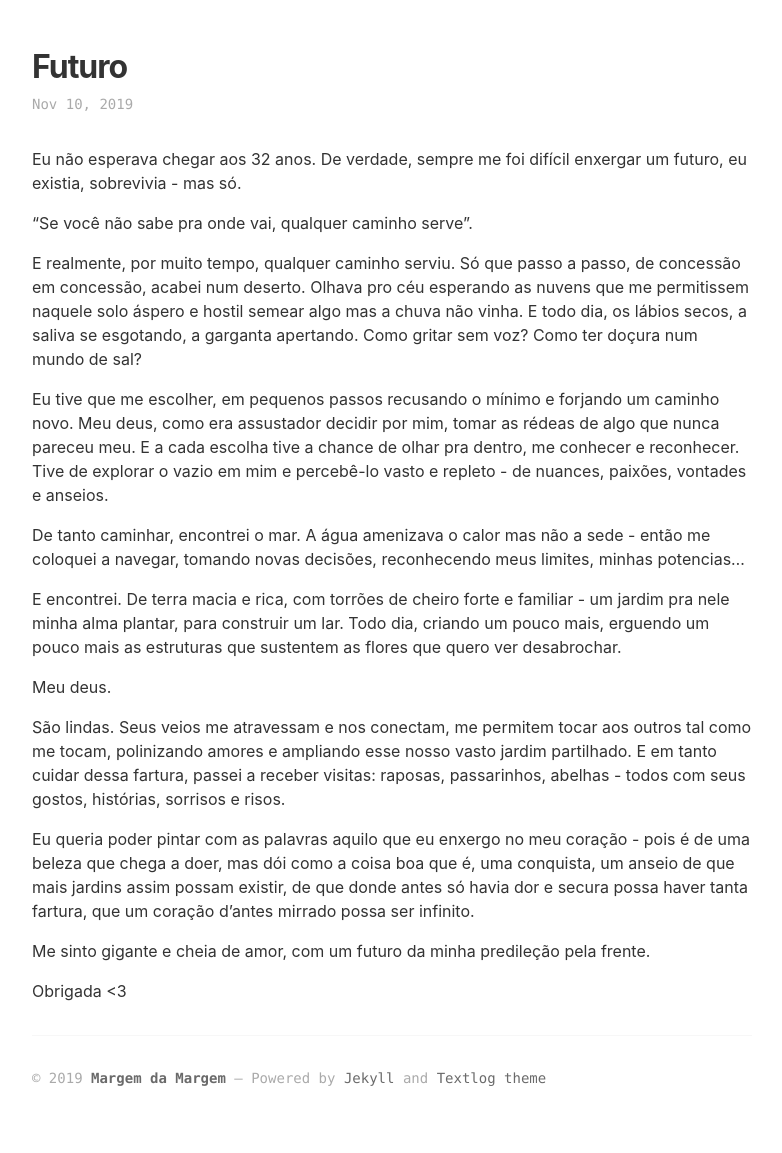
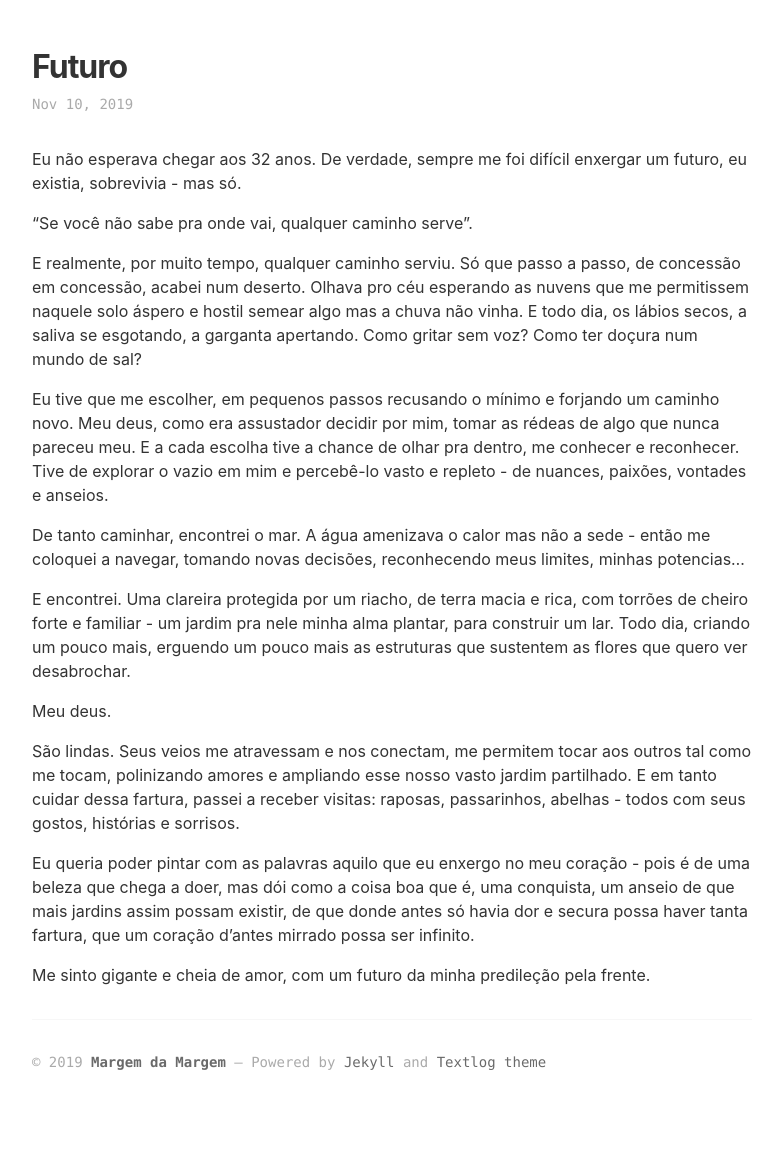
Before and after one commit to ThaisRobba/thaisrobba.github.io, a Jekyll site: the page built from _posts/2019-11-10-futuro.md, in a window 1280 px wide. Shown: the whole page, without its empty margins (8-790 px from the left). Built offline with Jekyll 4.4.1, drawn with Linux system fonts in a browser that asks for light colours; our own code applies the rules of GitHub Pages for plain Markdown files.

Commit message:
Update 2019-11-10-futuro.md

```diff
--- a/_posts/2019-11-10-futuro.md
+++ b/_posts/2019-11-10-futuro.md
@@ -12,14 +12,12 @@ Eu tive que me escolher, em pequenos passos recusando o mínimo e forjando um ca
 
 De tanto caminhar, encontrei o mar. A água amenizava o calor mas não a sede - então me coloquei a navegar, tomando novas decisões, reconhecendo meus limites, minhas potencias...
 
-E encontrei. De terra macia e rica, com torrões de cheiro forte e familiar - um jardim pra nele minha alma plantar, para construir um lar. Todo dia, criando um pouco mais, erguendo um pouco mais as estruturas que sustentem as flores que quero ver desabrochar.
+E encontrei. Uma clareira protegida por um riacho, de terra macia e rica, com torrões de cheiro forte e familiar - um jardim pra nele minha alma plantar, para construir um lar. Todo dia, criando um pouco mais, erguendo um pouco mais as estruturas que sustentem as flores que quero ver desabrochar.
 
 Meu deus.
 
-São lindas. Seus veios me atravessam e nos conectam, me permitem tocar aos outros tal como me tocam, polinizando amores e ampliando esse nosso vasto jardim partilhado. E em tanto cuidar dessa fartura, passei a receber visitas: raposas, passarinhos, abelhas - todos com seus gostos, histórias, sorrisos e risos.
+São lindas. Seus veios me atravessam e nos conectam, me permitem tocar aos outros tal como me tocam, polinizando amores e ampliando esse nosso vasto jardim partilhado. E em tanto cuidar dessa fartura, passei a receber visitas: raposas, passarinhos, abelhas - todos com seus gostos, histórias e sorrisos.
 
 Eu queria poder pintar com as palavras aquilo que eu enxergo no meu coração - pois é de uma beleza que chega a doer, mas dói como a coisa boa que é, uma conquista, um anseio de que mais jardins assim possam existir, de que donde antes só havia dor e secura possa haver tanta fartura, que um coração d'antes mirrado possa ser infinito.
 
 Me sinto gigante e cheia de amor, com um futuro da minha predileção pela frente.
-
-Obrigada <3
```
